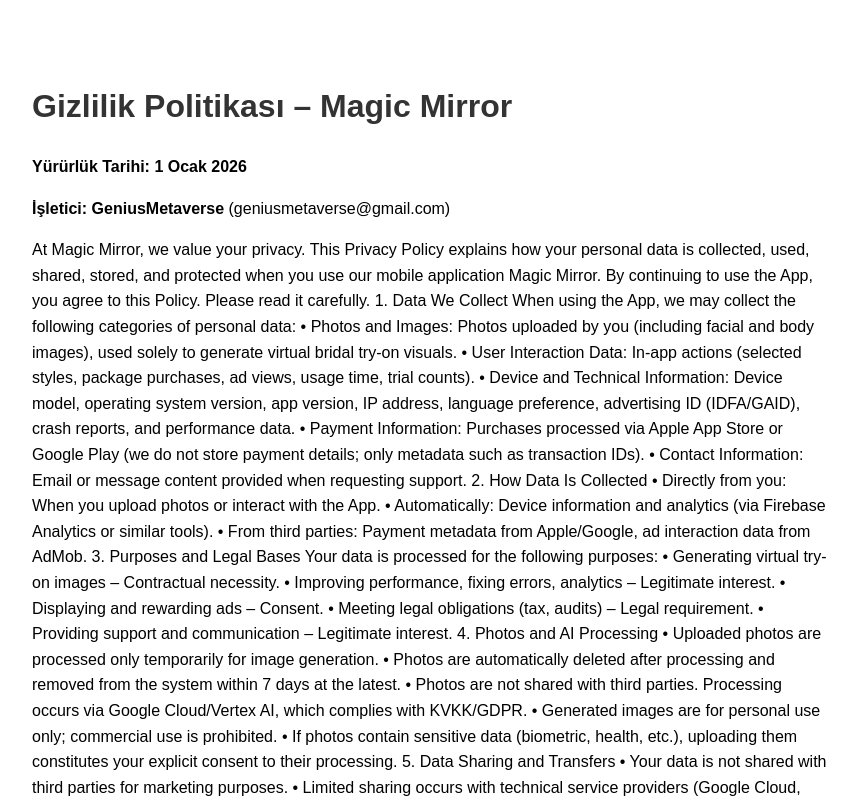
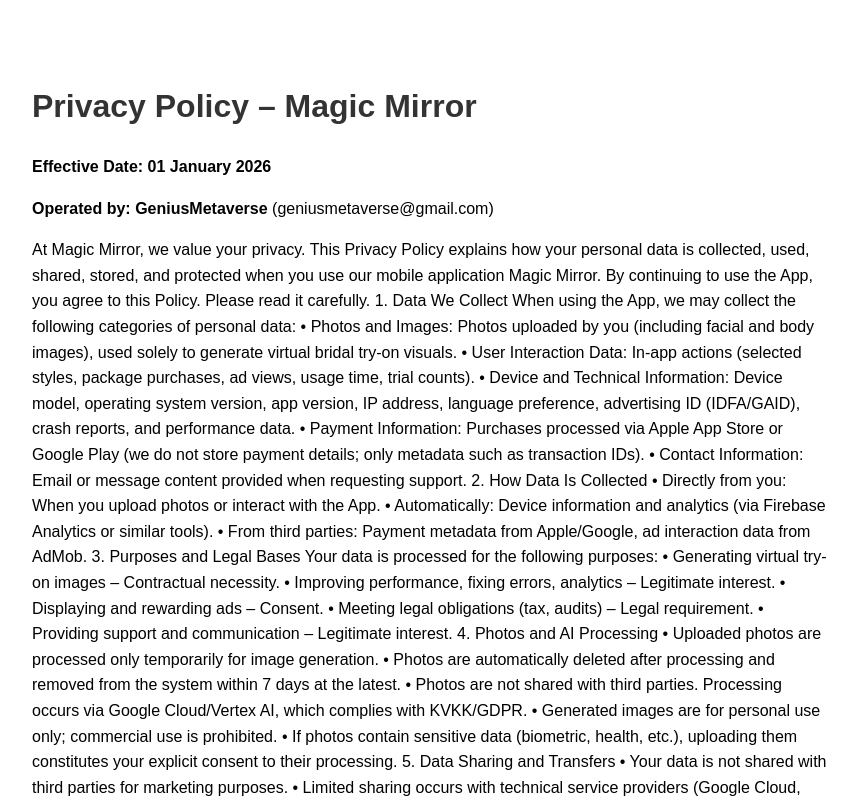
Before and after one commit to geniusmetaverse-max/geniusmetaverse.github.io, a plain HTML site: page index.html in a window 1280 px wide. Shown: the top 800 px of the page, without its empty margins (208-1065 px from the left). Drawn offline with Linux system fonts and the light colour scheme.

Commit message:
Update and rename privacy-policy.html to index.html

```diff
--- a/privacy-policy.html
+++ b/index.html
@@ -3,7 +3,7 @@
 <head>
   <meta charset="UTF-8">
   <meta name="viewport" content="width=device-width, initial-scale=1.0">
-  <title>Magic Mirror - Gizlilik Politikası</title>
+  <title>Magic Mirror - Privacy Policy</title>
   <style>
     body { font-family: Arial, sans-serif; max-width: 800px; margin: 40px auto; padding: 20px; line-height: 1.6; }
     h1, h2 { color: #333; }
@@ -11,9 +11,9 @@
   </style>
 </head>
 <body>
-  <h1>Gizlilik Politikası – Magic Mirror</h1>
-  <p><strong>Yürürlük Tarihi: 1 Ocak 2026</strong></p>
-  <p><strong>İşletici: GeniusMetaverse</strong> (geniusmetaverse@gmail.com)</p>
+  <h1>Privacy Policy – Magic Mirror</h1>
+  <p><strong>Effective Date: 01 January 2026</strong></p>
+  <p><strong>Operated by: GeniusMetaverse</strong> (geniusmetaverse@gmail.com)</p>
 
   <p>At Magic Mirror, we value your privacy. This Privacy Policy explains how your personal data is collected, used, shared, stored, and protected when you use our mobile application Magic Mirror. By continuing to use the App, you agree to this Policy. Please read it carefully.
 
```
